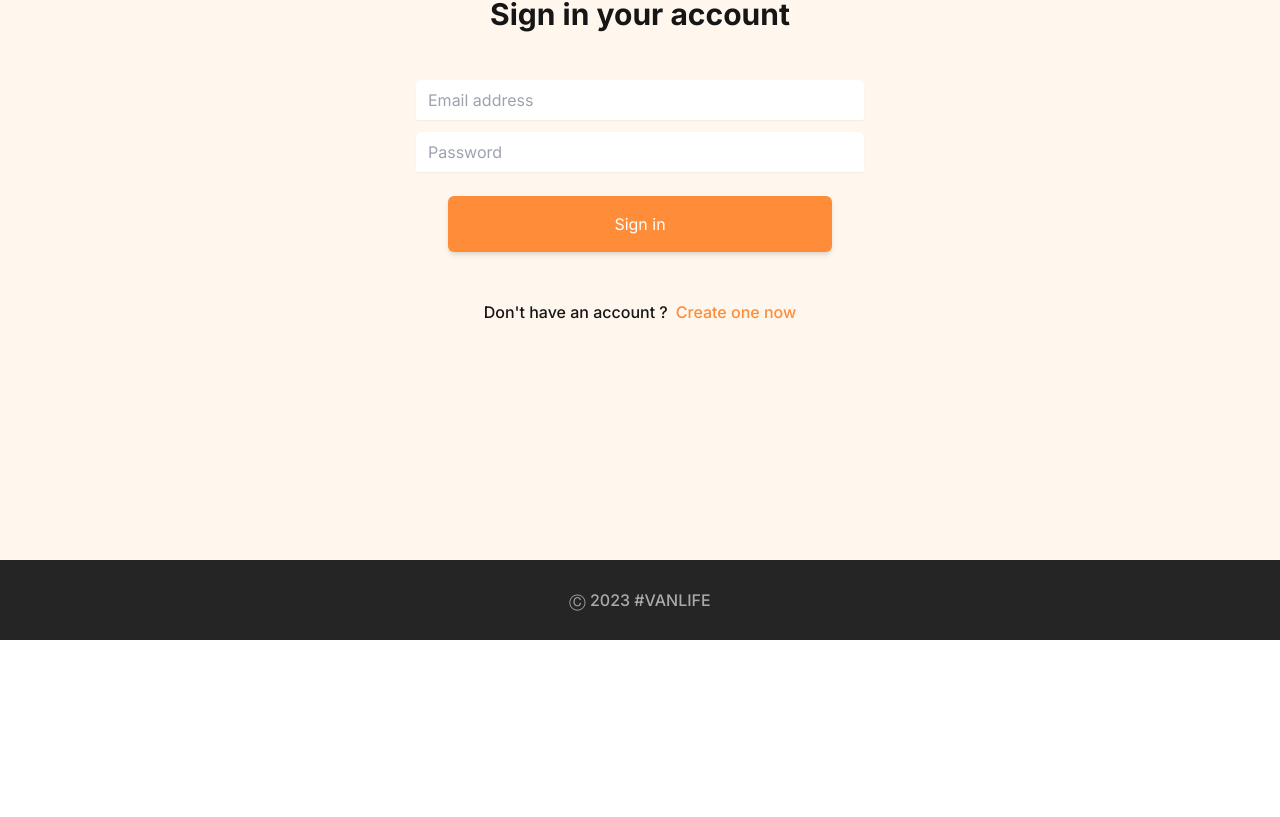
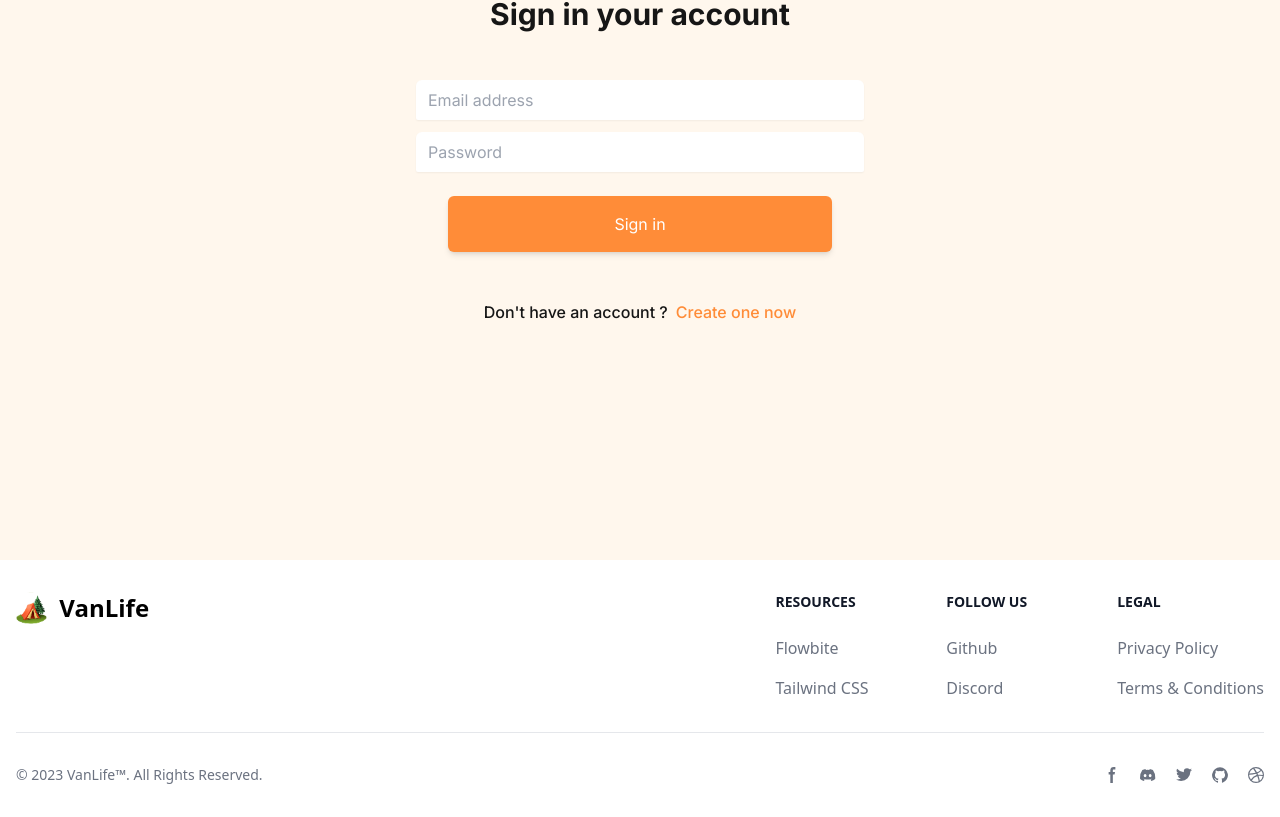
Before and after one commit to IvanSarabeev/VanLife, a React (Create React App) app: page /login in a window 1280 px wide. Shown: the part 350-1167 px from the top of the page. Before the commit the page ends 990 px from the top, so only its background shows below. Built offline with nearby package versions, Linux system fonts and the light colour scheme; what miragejs would draw is missing.

Commit message:
style: improved/fixed visual presentation

```diff
--- a/src/components/Banner/SubscribeBanner.tsx
+++ b/src/components/Banner/SubscribeBanner.tsx
@@ -1,6 +1,6 @@
 import React from "react";
-import Input from "../HTML/Input";
-import Button from "../HTML/Button";
+import Input from "components/HTML/Input";
+import Button from "components/HTML/Button";
 
 const SubscribeBanner = () => {
   return (
--- a/src/components/Footer/Footer.tsx
+++ b/src/components/Footer/Footer.tsx
@@ -1,12 +1,100 @@
 import React from "react";
+import Logo from "../../assets/images/title-icon.png";
 
 const Footer = () => {
   return (
-    <footer className="w-full h-20 flex items-center justify-center font-inter bg-footer">
-      <p className="font-medium text-sm md:text-base leading-4 text-footer-gray text-center">
-        Ⓒ 2023 #VANLIFE
-      </p>
-    </footer>
+    // <footer className="w-full h-20 flex items-center justify-center font-inter bg-footer">
+    //   <p className="font-medium text-sm md:text-base leading-4 text-footer-gray text-center">
+    //     Ⓒ 2023 /#VANLIFE
+    //   </p>
+    // </footer>
+
+
+<footer className="bg-white dark:bg-gray-900">
+    <div className="mx-auto w-full max-w-screen-xl p-4 py-6 lg:py-8">
+        <div className="md:flex md:justify-between">
+          <div className="mb-6 md:mb-0">
+              <a href="https://flowbite.com/" className="flex items-center">
+                  <img src={Logo} className="h-8 me-3" alt="FlowBite Logo" />
+                  <span className="self-center text-2xl font-semibold whitespace-nowrap dark:text-white">VanLife</span>
+              </a>
+          </div>
+          <div className="grid grid-cols-2 gap-8 sm:gap-6 sm:grid-cols-3">
+              <div>
+                  <h2 className="mb-6 text-sm font-semibold text-gray-900 uppercase dark:text-white">Resources</h2>
+                  <ul className="text-gray-500 dark:text-gray-400 font-medium">
+                      <li className="mb-4">
+                          <a href="https://flowbite.com/" className="hover:underline">Flowbite</a>
+                      </li>
+                      <li>
+                          <a href="https://tailwindcss.com/" className="hover:underline">Tailwind CSS</a>
+                      </li>
+                  </ul>
+              </div>
+              <div>
+                  <h2 className="mb-6 text-sm font-semibold text-gray-900 uppercase dark:text-white">Follow us</h2>
+                  <ul className="text-gray-500 dark:text-gray-400 font-medium">
+                      <li className="mb-4">
+                          <a href="https://github.com/themesberg/flowbite" className="hover:underline ">Github</a>
+                      </li>
+                      <li>
+                          <a href="https://discord.gg/4eeurUVvTy" className="hover:underline">Discord</a>
+                      </li>
+                  </ul>
+              </div>
+              <div>
+                  <h2 className="mb-6 text-sm font-semibold text-gray-900 uppercase dark:text-white">Legal</h2>
+                  <ul className="text-gray-500 dark:text-gray-400 font-medium">
+                      <li className="mb-4">
+                          <a href="/#" className="hover:underline">Privacy Policy</a>
+                      </li>
+                      <li>
+                          <a href="/#" className="hover:underline">Terms &amp; Conditions</a>
+                      </li>
+                  </ul>
+              </div>
+          </div>
+      </div>
+      <hr className="my-6 border-gray-200 sm:mx-auto dark:border-gray-700 lg:my-8" />
+      <div className="sm:flex sm:items-center sm:justify-between">
+          <span className="text-sm text-gray-500 sm:text-center dark:text-gray-400">© 2023 <a href="https://flowbite.com/" className="hover:underline">VanLife™</a>. All Rights Reserved.
+          </span>
+          <div className="flex mt-4 sm:justify-center sm:mt-0">
+              <a href="/#" className="text-gray-500 hover:text-gray-900 dark:hover:text-white">
+                  <svg className="w-4 h-4" aria-hidden="true" xmlns="http://www.w3.org/2000/svg" fill="currentColor" viewBox="0 0 8 19">
+                        <path fill-rule="evenodd" d="M6.135 3H8V0H6.135a4.147 4.147 0 0 0-4.142 4.142V6H0v3h2v9.938h3V9h2.021l.592-3H5V3.591A.6.6 0 0 1 5.592 3h.543Z" clip-rule="evenodd"/>
+                    </svg>
+                  <span className="sr-only">Facebook page</span>
+              </a>
+              <a href="/#" className="text-gray-500 hover:text-gray-900 dark:hover:text-white ms-5">
+                  <svg className="w-4 h-4" aria-hidden="true" xmlns="http://www.w3.org/2000/svg" fill="currentColor" viewBox="0 0 21 16">
+                        <path d="M16.942 1.556a16.3 16.3 0 0 0-4.126-1.3 12.04 12.04 0 0 0-.529 1.1 15.175 15.175 0 0 0-4.573 0 11.585 11.585 0 0 0-.535-1.1 16.274 16.274 0 0 0-4.129 1.3A17.392 17.392 0 0 0 .182 13.218a15.785 15.785 0 0 0 4.963 2.521c.41-.564.773-1.16 1.084-1.785a10.63 10.63 0 0 1-1.706-.83c.143-.106.283-.217.418-.33a11.664 11.664 0 0 0 10.118 0c.137.113.277.224.418.33-.544.328-1.116.606-1.71.832a12.52 12.52 0 0 0 1.084 1.785 16.46 16.46 0 0 0 5.064-2.595 17.286 17.286 0 0 0-2.973-11.59ZM6.678 10.813a1.941 1.941 0 0 1-1.8-2.045 1.93 1.93 0 0 1 1.8-2.047 1.919 1.919 0 0 1 1.8 2.047 1.93 1.93 0 0 1-1.8 2.045Zm6.644 0a1.94 1.94 0 0 1-1.8-2.045 1.93 1.93 0 0 1 1.8-2.047 1.918 1.918 0 0 1 1.8 2.047 1.93 1.93 0 0 1-1.8 2.045Z"/>
+                    </svg>
+                  <span className="sr-only">Discord community</span>
+              </a>
+              <a href="/#" className="text-gray-500 hover:text-gray-900 dark:hover:text-white ms-5">
+                  <svg className="w-4 h-4" aria-hidden="true" xmlns="http://www.w3.org/2000/svg" fill="currentColor" viewBox="0 0 20 17">
+                    <path fill-rule="evenodd" d="M20 1.892a8.178 8.178 0 0 1-2.355.635 4.074 4.074 0 0 0 1.8-2.235 8.344 8.344 0 0 1-2.605.98A4.13 4.13 0 0 0 13.85 0a4.068 4.068 0 0 0-4.1 4.038 4 4 0 0 0 .105.919A11.705 11.705 0 0 1 1.4.734a4.006 4.006 0 0 0 1.268 5.392 4.165 4.165 0 0 1-1.859-.5v.05A4.057 4.057 0 0 0 4.1 9.635a4.19 4.19 0 0 1-1.856.07 4.108 4.108 0 0 0 3.831 2.807A8.36 8.36 0 0 1 0 14.184 11.732 11.732 0 0 0 6.291 16 11.502 11.502 0 0 0 17.964 4.5c0-.177 0-.35-.012-.523A8.143 8.143 0 0 0 20 1.892Z" clip-rule="evenodd"/>
+                </svg>
+                  <span className="sr-only">Twitter page</span>
+              </a>
+              <a href="/#" className="text-gray-500 hover:text-gray-900 dark:hover:text-white ms-5">
+                  <svg className="w-4 h-4" aria-hidden="true" xmlns="http://www.w3.org/2000/svg" fill="currentColor" viewBox="0 0 20 20">
+                        <path fill-rule="evenodd" d="M10 .333A9.911 9.911 0 0 0 6.866 19.65c.5.092.678-.215.678-.477 0-.237-.01-1.017-.014-1.845-2.757.6-3.338-1.169-3.338-1.169a2.627 2.627 0 0 0-1.1-1.451c-.9-.615.07-.6.07-.6a2.084 2.084 0 0 1 1.518 1.021 2.11 2.11 0 0 0 2.884.823c.044-.503.268-.973.63-1.325-2.2-.25-4.516-1.1-4.516-4.9A3.832 3.832 0 0 1 4.7 7.068a3.56 3.56 0 0 1 .095-2.623s.832-.266 2.726 1.016a9.409 9.409 0 0 1 4.962 0c1.89-1.282 2.717-1.016 2.717-1.016.366.83.402 1.768.1 2.623a3.827 3.827 0 0 1 1.02 2.659c0 3.807-2.319 4.644-4.525 4.889a2.366 2.366 0 0 1 .673 1.834c0 1.326-.012 2.394-.012 2.72 0 .263.18.572.681.475A9.911 9.911 0 0 0 10 .333Z" clip-rule="evenodd"/>
+                  </svg>
+                  <span className="sr-only">GitHub account</span>
+              </a>
+              <a href="/#" className="text-gray-500 hover:text-gray-900 dark:hover:text-white ms-5">
+                  <svg className="w-4 h-4" aria-hidden="true" xmlns="http://www.w3.org/2000/svg" fill="currentColor" viewBox="0 0 20 20">
+                    <path fill-rule="evenodd" d="M10 0a10 10 0 1 0 10 10A10.009 10.009 0 0 0 10 0Zm6.613 4.614a8.523 8.523 0 0 1 1.93 5.32 20.094 20.094 0 0 0-5.949-.274c-.059-.149-.122-.292-.184-.441a23.879 23.879 0 0 0-.566-1.239 11.41 11.41 0 0 0 4.769-3.366ZM8 1.707a8.821 8.821 0 0 1 2-.238 8.5 8.5 0 0 1 5.664 2.152 9.608 9.608 0 0 1-4.476 3.087A45.758 45.758 0 0 0 8 1.707ZM1.642 8.262a8.57 8.57 0 0 1 4.73-5.981A53.998 53.998 0 0 1 9.54 7.222a32.078 32.078 0 0 1-7.9 1.04h.002Zm2.01 7.46a8.51 8.51 0 0 1-2.2-5.707v-.262a31.64 31.64 0 0 0 8.777-1.219c.243.477.477.964.692 1.449-.114.032-.227.067-.336.1a13.569 13.569 0 0 0-6.942 5.636l.009.003ZM10 18.556a8.508 8.508 0 0 1-5.243-1.8 11.717 11.717 0 0 1 6.7-5.332.509.509 0 0 1 .055-.02 35.65 35.65 0 0 1 1.819 6.476 8.476 8.476 0 0 1-3.331.676Zm4.772-1.462A37.232 37.232 0 0 0 13.113 11a12.513 12.513 0 0 1 5.321.364 8.56 8.56 0 0 1-3.66 5.73h-.002Z" clip-rule="evenodd"/>
+                </svg>
+                  <span className="sr-only">Dribbble account</span>
+              </a>
+          </div>
+      </div>
+    </div>
+</footer>
+
   );
 };
 
--- a/src/components/Header/Header.tsx
+++ b/src/components/Header/Header.tsx
@@ -45,9 +45,9 @@
         <Button
           type="button"
           onClick={() => handleToggle()}
-          className="flex md:hidden absolute top-3.5 right-5 p-1 rounded bg-light-coral transition-all ease-in-out"
+          className="flex md:hidden absolute top-3.5 right-5 p-1 rounded bg-gray-300/50 border-one transition-all ease-in-out"
         >
-          {show ? <IconXMark /> : <IconHamburger />}
+          {show ? <IconXMark height={24} width={24} className="text-red-500"/> : <IconHamburger  height={24} width={24}/>}
         </Button>
         <nav className="hidden w-full md:flex items-end justify-end regular-14 sm:regular-16 lg:regular-18">
           <ul className="flex items-center space-x-4">
--- a/src/index.css
+++ b/src/index.css
@@ -8,11 +8,11 @@
 
 @layer components {
   .active-nav {
-    @apply pr-7 text-custom-black font-bold hover:text-[#FF8C38] underline;
+    @apply pr-4 lg:pr-7 text-custom-black font-bold hover:text-[#FF8C38] underline;
   }
 
   .passive-nav {
-    @apply font-medium pr-7 hover:underline hover:font-semibold transition-all;
+    @apply font-medium pr-4 lg:pr-7 hover:underline hover:font-semibold transition-all;
   }
 
   .form-inputs {
--- a/src/pages/Home/HomePage.tsx
+++ b/src/pages/Home/HomePage.tsx
@@ -1,6 +1,6 @@
 import React from "react";
 import { Link } from "react-router-dom";
-import Button from "../../components/HTML/Button";
+import Button from "components/HTML/Button";
 import { ReactComponent as IconStar } from "../../assets/svgs/star.svg";
 import { ReactComponent as IconMapPin } from "../../assets/svgs/map-pin.svg";
 import HeroImg from "../../assets/images/hero.webp";
@@ -14,7 +14,7 @@
     <>
       <Layout>
         <main className="relative overflow-hidden font-inter text-custom-black bg-coral">
-          <section className="max-container px-6 flex flex-col gap-20 py-10 pb-32 md:gap-28 lg:py-20 xl:flex-row">
+          <section className="max-container px-6 flex flex-col gap-20 py-10 pb-4 lg:pb-32 md:gap-28 lg:py-20 xl:flex-row">
             <img
               src={HeroImg}
               alt="hero"
--- a/src/pages/Home/components/GallerySlider.tsx
+++ b/src/pages/Home/components/GallerySlider.tsx
@@ -85,8 +85,8 @@
       </div>
       <aside className="flexEnd mt-10 px-6 lg:-mt-60 lg:mr-6">
         <div className="p-8 lg:max-w-[500px] xl:max-w-[734px] xl:rounded-5xl xl:px-16 xl:py-20 relative w-full overflow-hidden text-[#000000] rounded-3xl bg-dark-coral hover:bg-[#FFF7ED] hover:border-[#FF8C38] hover:border-[1px] hover:text-[#000000] transition-all ease-in-out duration-75 delay-75">
-          <h2 className="text:2xl md:text-3xl lg:text-4xl xl:text-[56px] xl:leading-[120%] xl:font-bold capitalize">
-            <strong className="font-black">Feeling Lost </strong>
+          <h2 className="text-3xl lg:text-4xl xl:text-[56px] xl:leading-[120%] xl:font-bold capitalize">
+            <strong className="font-black md:text-[#000000]">Feeling Lost </strong>
             and not knowing the way?
           </h2>
           <p className="regular-14 xl:regular-16 mt-5 indent-1">
```
Also changed, not shown: src/pages/About/AboutPage.tsx (+4 -4 lines), src/pages/About/components/Benefits.tsx (+4 -4 lines), src/pages/Home/components/Testimonial.tsx (+4 -3 lines), src/assets/svgs/x-mark.svg.
